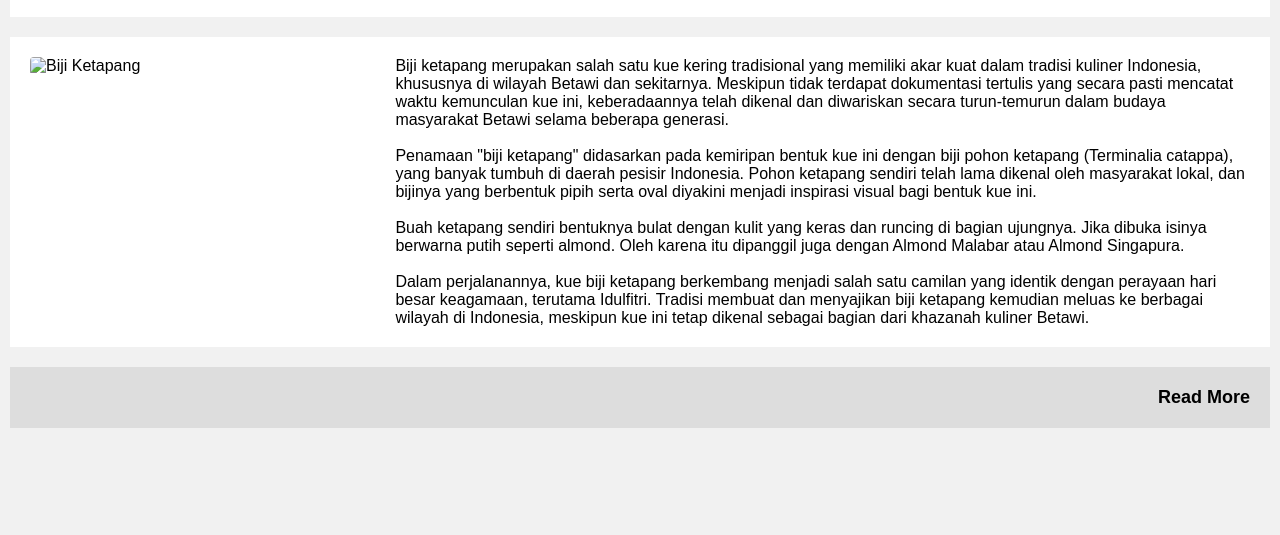
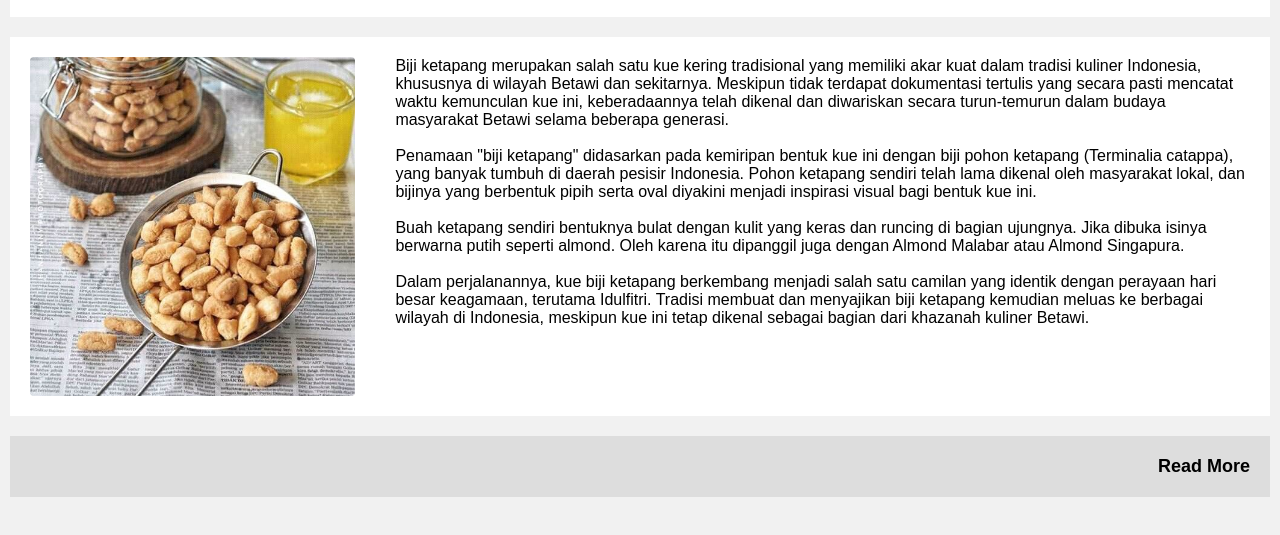
Before and after one commit to ichifuku/tugas-pwpb-willy, a plain HTML site: page tugas_2/tugas_2.html in a window 1280 px wide. Shown: the part 155-690 px from the top of the page. Drawn offline with Linux system fonts and the light colour scheme.

Commit message:
Update tugas_2.html

```diff
--- a/tugas_2/tugas_2.html
+++ b/tugas_2/tugas_2.html
@@ -127,7 +127,7 @@
 
   <div class="content-row">
     <div class="card image-card">
-      <img src="..images/biji_ketapang.jpeg" alt="Biji Ketapang">
+      <img src="../images/biji_ketapang.jpeg" alt="Biji Ketapang">
     </div>
 
     <div class="card text-card">
```
